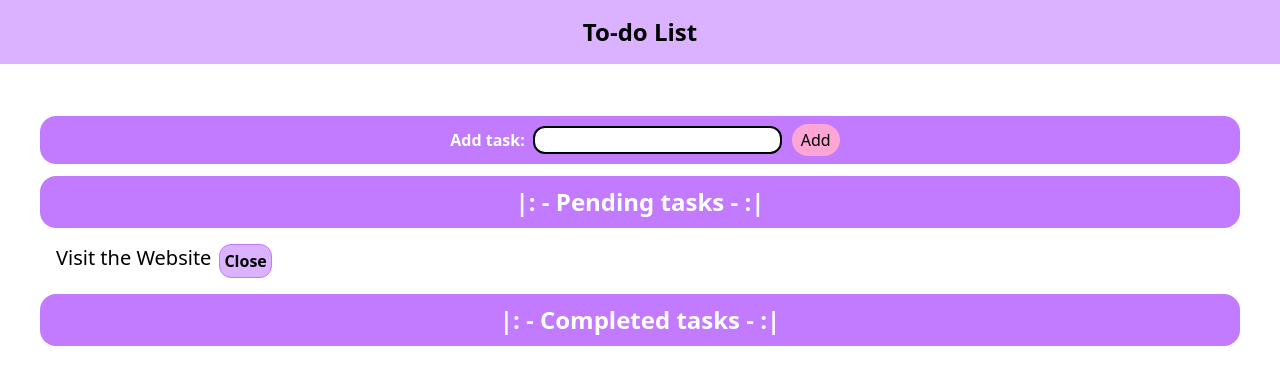
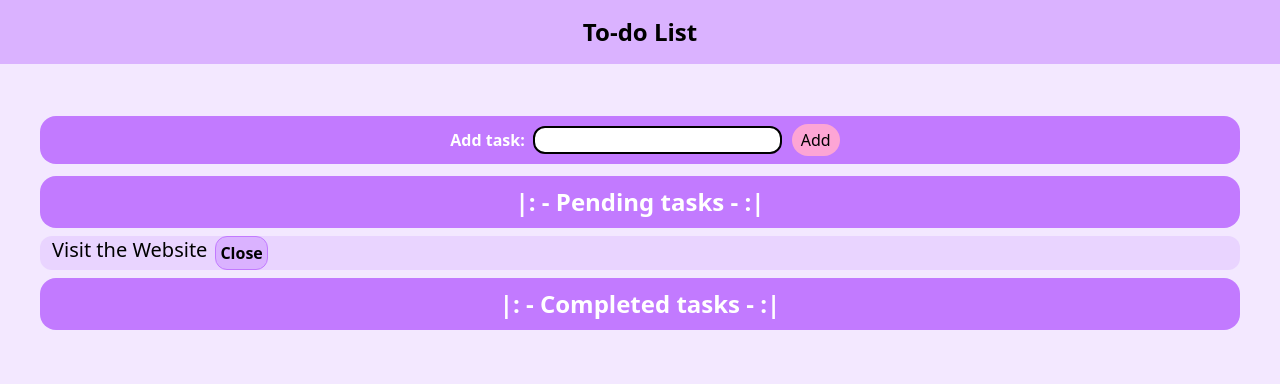
Before and after one commit to KeplerX16/Todolist, a React (Vite) app: page / in a window 1280 px wide. Shown: the top 384 px of the page. Built offline with nearby package versions, Linux system fonts and the light colour scheme.

Commit message:
Bug fixes

```diff
--- a/src/App.tsx
+++ b/src/App.tsx
@@ -28,10 +28,12 @@ function App() {
 
   return (
     <>
-      <h1 className='text-2xl bg-purple-300 w-screen p-4 justify-center font-bold flex'>To-do List</h1>
-      <div className='flex-col gap-2 p-10'>
-      <Input setItems={setItems} items={items} setVisdata={setVisdata} visdata={visdata} />
-      <ToDoList items={items} visdata={visdata} setVisdata={setVisdata}/>
+      <div className='bg-purple-100 max-h-screen max-w-screen w-screen h-screen'>
+        <h1 className='text-2xl bg-purple-300 w-screen p-4 justify-center font-bold flex'>To-do List</h1>
+        <div className='flex-col gap-2 p-10'>
+        <Input setItems={setItems} items={items} setVisdata={setVisdata} visdata={visdata} />
+        <ToDoList items={items} visdata={visdata} setVisdata={setVisdata}/>
+        </div>
       </div>
     </>
   );
--- a/src/components/ToDoList.tsx
+++ b/src/components/ToDoList.tsx
@@ -25,7 +25,7 @@ function ToDoList({items , visdata , setVisdata} : Props) {
          {
           items.map((item, index) => (
             !visdata[index] &&
-            <div className='flex gap-2 m-4' key={index}>
+            <div className='flex gap-2 mt-2 mb-2 bg-purple-200 rounded-xl px-3' key={index}>
               <li key={item} className='text-xl '>
                 {item}
               </li><button key={index} className='text-4xs bg-purple-300 font-semibold rounded-xl p-1 border-1 border-purple-400' onClick={() => handleClick(index)}>Close</button>
```
